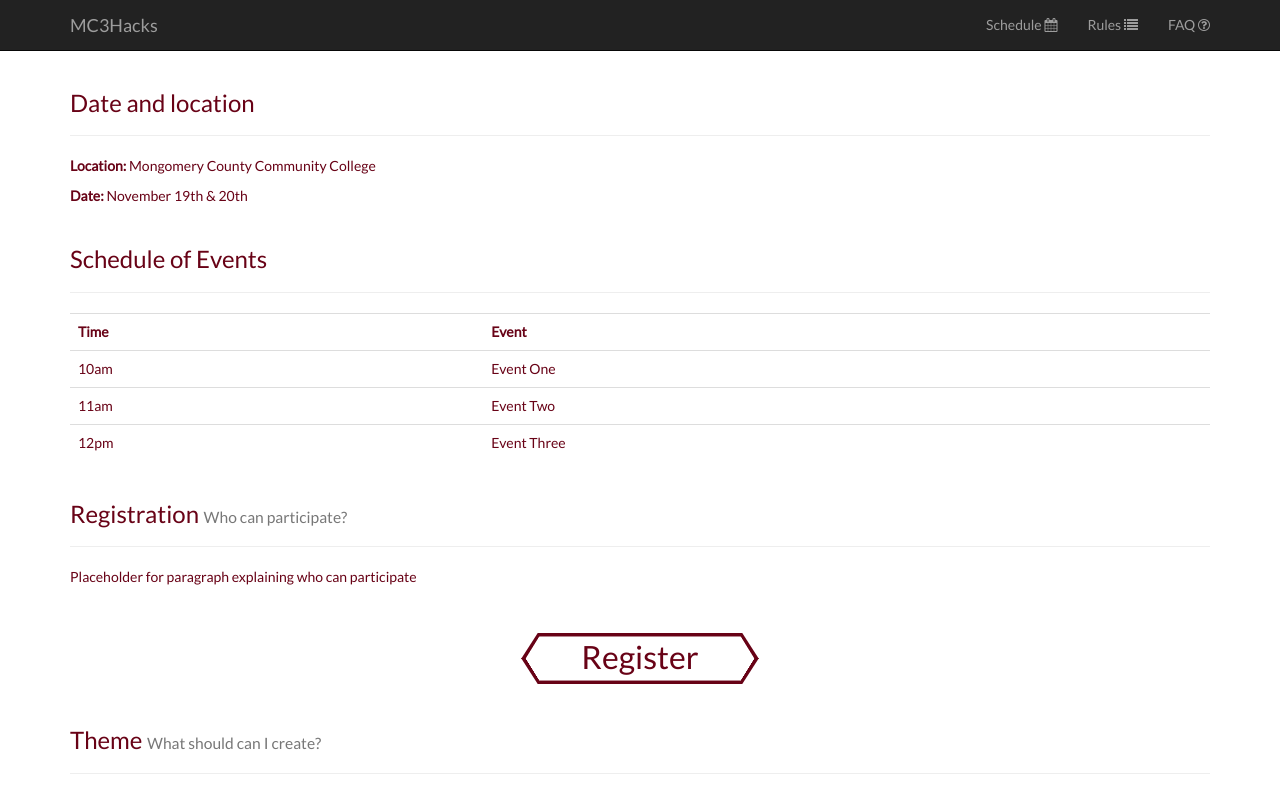
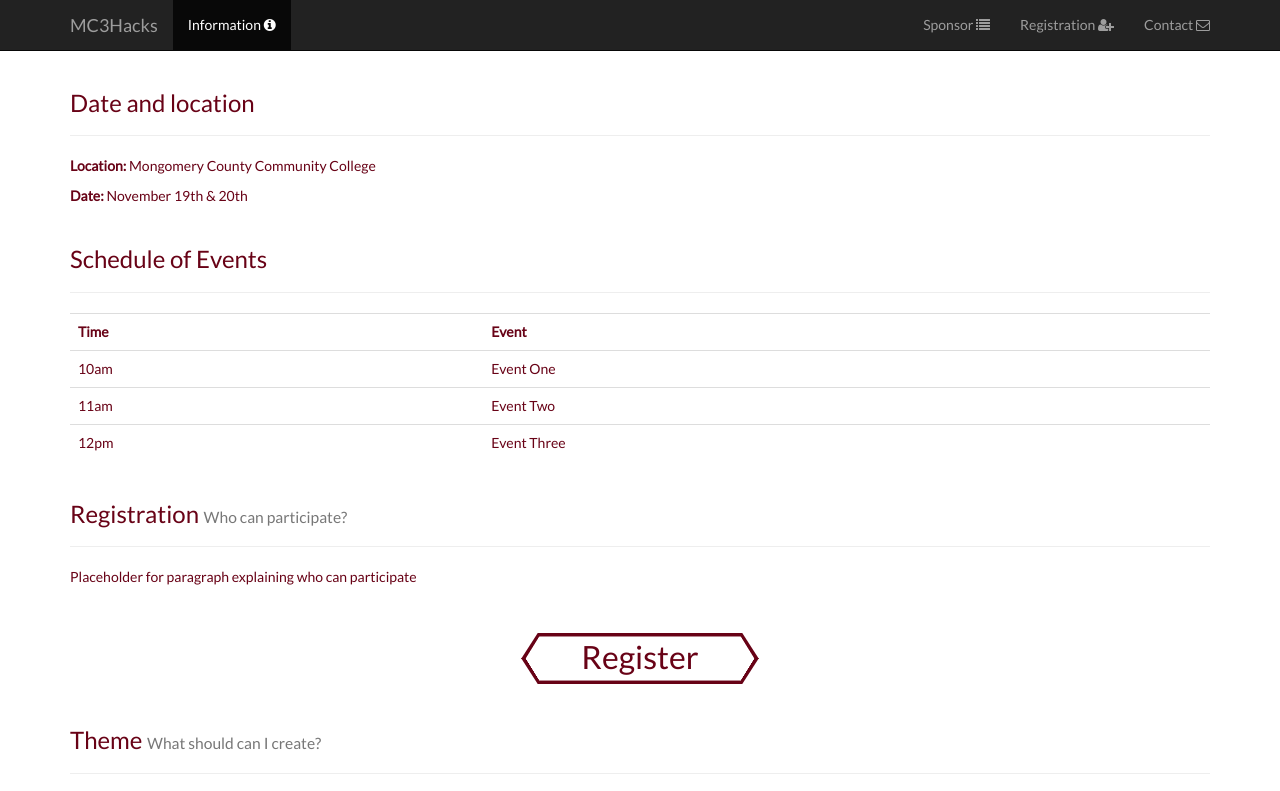
Before and after one commit to IEEE-MC3/hackmc3-website, a website: page dev/info.html in a window 1280 px wide. Shown: the top 791 px of the page. Drawn offline with nearby package versions, Linux system fonts and the light colour scheme.

Commit message:
Updated nav bar

```diff
--- a/dev/info.html
+++ b/dev/info.html
@@ -7,7 +7,7 @@
     <link rel="stylesheet" href="style.css" media="screen" charset="utf-8">
   </head>
   <body>
-    <!--TODO:Current blurb highlights the proper link on the nav bar-->
+
     <!--TODO:The current page "info" should be in the navbar, highlighted, and non clickable-->
     <nav class="navbar navbar-inverse navbar-fixed-top">
       <div class="container">
@@ -19,29 +19,37 @@
             <span class="icon-bar"></span>
             <span class="icon-bar"></span>
           </button>
-          <a class="navbar-brand" href="index.html">
+          <a class="navbar-brand" href="#">
             MC3Hacks</a>
         </div>
 
         <!-- Collect the nav links, forms, and other content for toggling -->
         <div class="collapse navbar-collapse" id="bs-navbar-collapse">
+          <ul class="nav navbar-nav navbar-left">
+            <li class="active">
+              <a href="info.html">
+                Information
+                <i class="fa fa-info-circle" aria-hidden="true"></i>
+              </a>
+            </li>
+          </ul>
           <ul class="nav navbar-nav navbar-right">
             <li>
-              <a href="#schedule">
-                Schedule
-                <i class="fa fa-calendar" aria-hidden="true"></i>
-              </a>
-            </li>
-            <li>
-              <a href="#rules">
-                Rules
+              <a href="#sponsor-blurb">
+                Sponsor
                 <i class="fa fa-list" aria-hidden="true"></i>
               </a>
             </li>
             <li>
-              <a href="#faq">
-                FAQ
-                <i class="fa fa-question-circle-o" aria-hidden="true"></i>
+              <a href="#registration-blurb">
+                Registration
+                <i class="fa fa-user-plus" aria-hidden="true"></i>
+              </a>
+            </li>
+            <li>
+              <a href="#contact-blurb">
+                Contact
+                <i class="fa fa-envelope-o" aria-hidden="true"></i>
               </a>
             </li>
           </ul>
```
